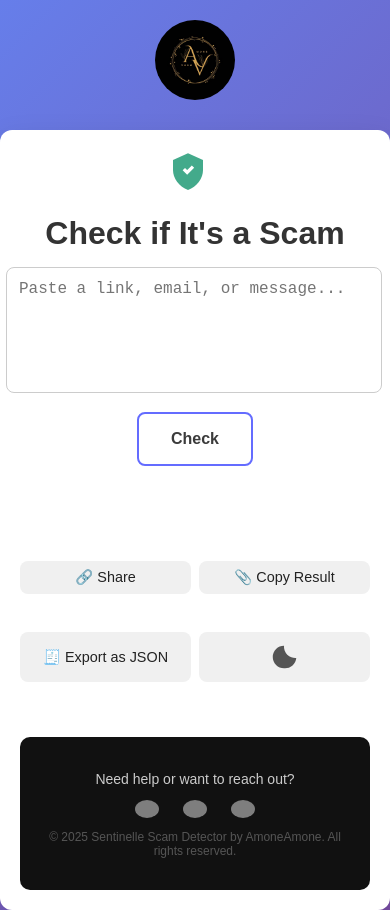
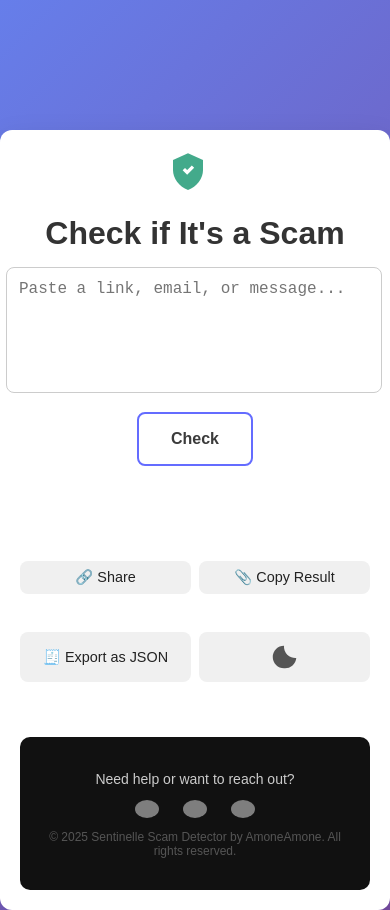
Before and after one commit to Davozay/Sentinelle, a website: page frontend/index.html in a window 390 px wide. Drawn offline with nearby package versions, Linux system fonts and the light colour scheme; some packages are replaced by stand-ins of ours; grey boxes are pictures that could not be loaded; a script that the page names is missing.

Commit message:
remove encoding errors

```diff
--- a/frontend/app.css
+++ b/frontend/app.css
@@ -10,16 +10,16 @@ body {
   margin: 0;
 }
 
-#mainlogo {
+/* #mainlogo {
   height: 120px;
   display: inline-block;
   position: absolute;
   top: 9px;
   left: 20px;
-  border-radius: 200px;
+  border-radius: 200px; */
 
   /* transform: rotate(45deg); */
-}
+/* } */
 
 
 
@@ -529,14 +529,14 @@ body.dark .swal2-confirm {
 }
 
 
-#mainlogo {
+/* #mainlogo {
   transition: transform 0.3s ease, box-shadow 0.3s ease;
 }
 
 #mainlogo:hover {
   transform: scale(1.05);
   box-shadow: 0 4px 12px rgba(255, 255, 255, 0.3);
-}
+} */
 
 
 /*footer hover yupp */
@@ -605,14 +605,14 @@ body.dark .footer a:hover img {
 
 
 @media screen and (max-width: 600px) {
-  #mainlogo {
+  /* #mainlogo {
     position: absolute;
     top: 20px;
     left: 50%;
     transform: translateX(-50%);
     height: 80px;
     z-index: 1000;
-  }
+  } */
 
   .container {
     margin-top: 130px;
@@ -640,10 +640,10 @@ body.dark .footer a:hover img {
     padding: 30px;
   }
 
-  #mainlogo {
+  /* #mainlogo {
     height: 100px;
     left: 50%;
     transform: translateX(-50%);
     top: 15px;
-  }
+  } */
 }
--- a/frontend/index.html
+++ b/frontend/index.html
@@ -20,7 +20,7 @@
     <script src="https://cdn.jsdelivr.net/npm/sweetalert2@11"></script>
   </head>
   <body>
-    <img id="mainlogo" src="./assets/amlogo.jpg" alt="" />
+    <!-- <img id="mainlogo" src="./assets/amlogo.jpg" alt="" /> -->
     <div class="container">
       <div id="scamIcon" class="icon-alert"></div>
       <h1>Check if It's a Scam</h1>
```
